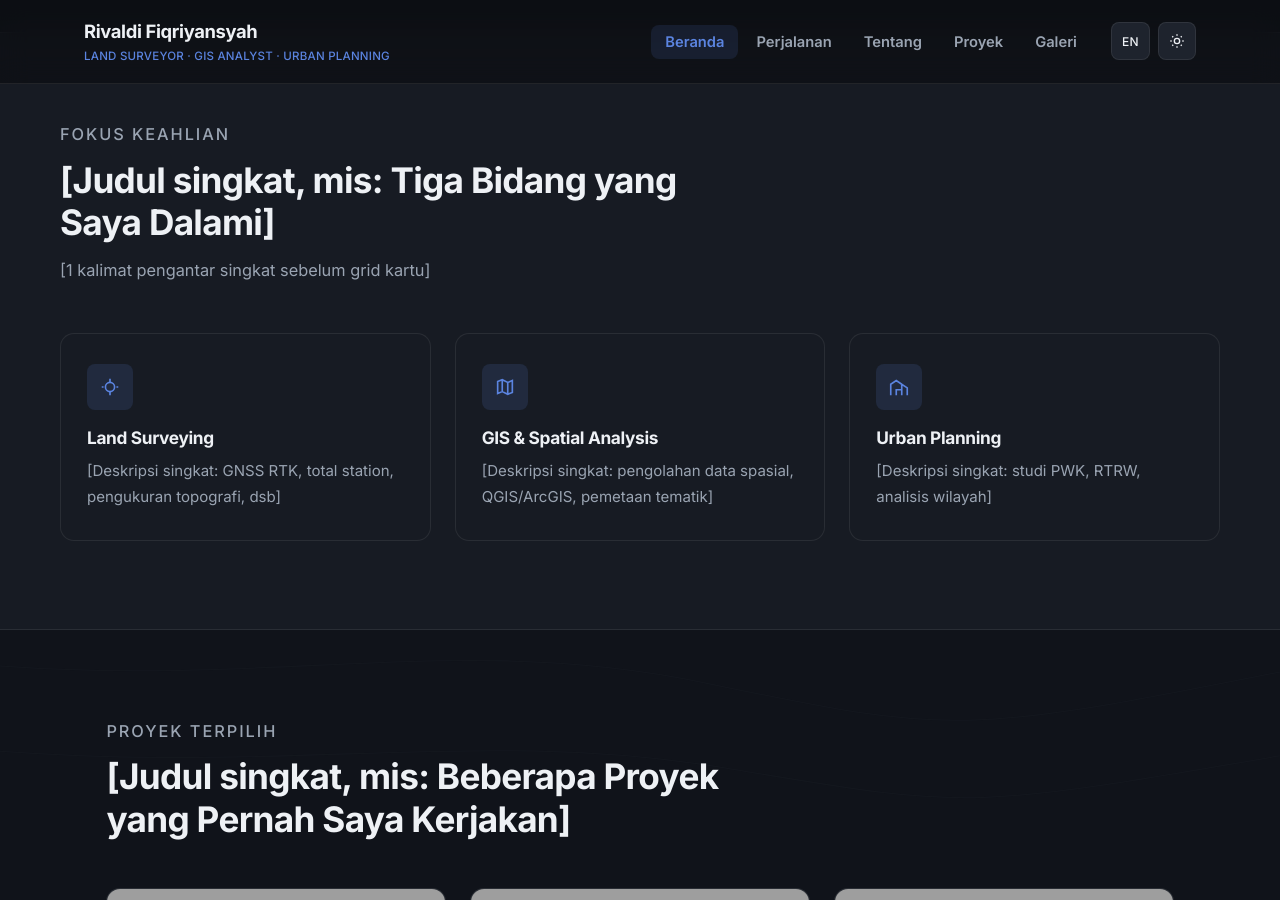
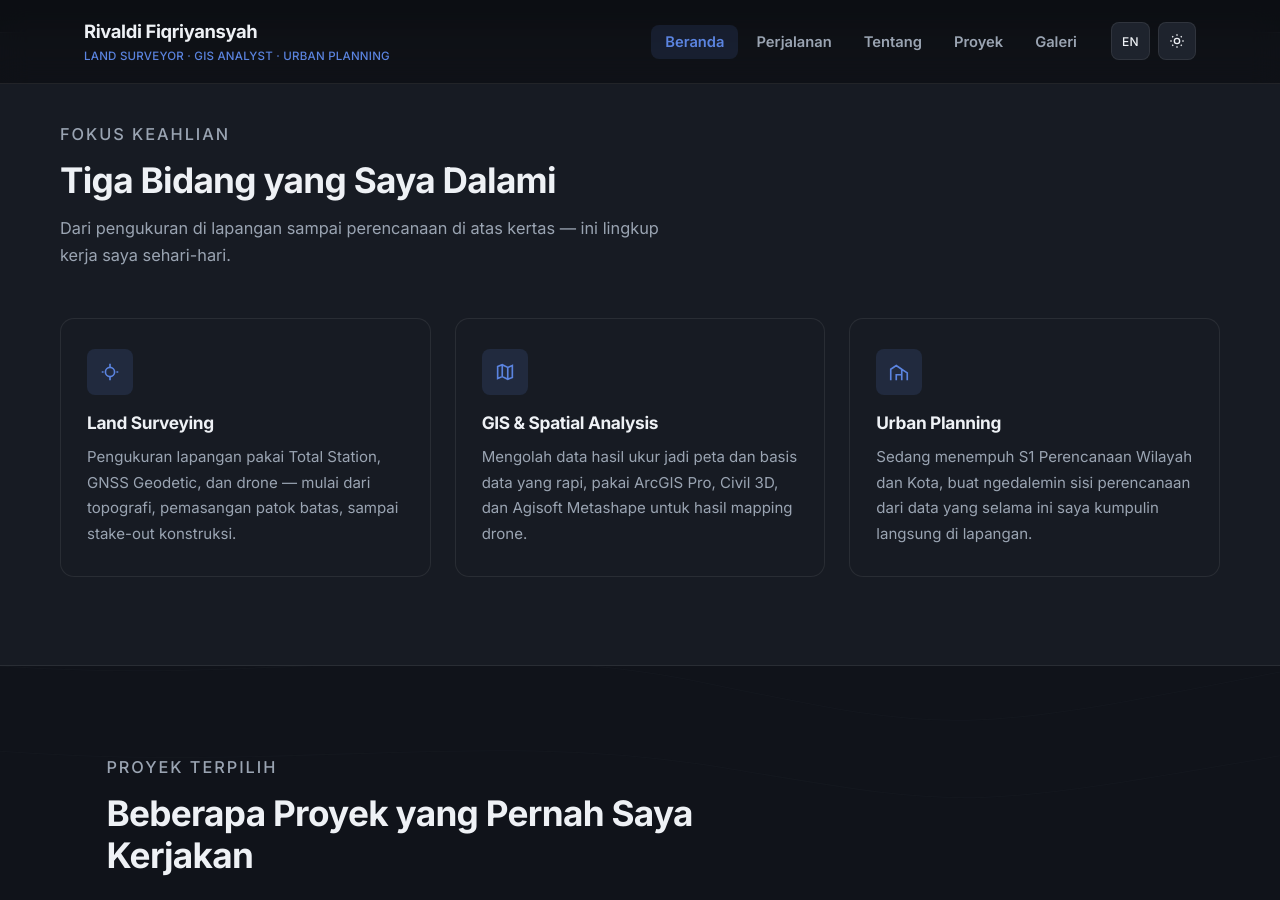
Before and after one commit to RivaldiMpam/RivaldiMpam.github.io, a Jekyll site: the page built from index.md, in a window 1280 px wide and 900 px high, scrolled down 1965 px. Built offline with Jekyll 4.4.1, drawn with Linux system fonts in a browser that asks for light colours; some of the changed text lies outside the part shown; grey boxes are pictures that could not be loaded.

Commit message:
Update index.md

```diff
--- a/index.md
+++ b/index.md
@@ -4,16 +4,11 @@ title: Home
 permalink: /
 ---
 
-<!-- =======================================================
-     1) HERO — full-bleed foto action (misalnya lagi survei
-     di lapangan pakai GNSS/total station). Ganti background-image
-     di bawah. Overlay gelap otomatis biar teks tetap kebaca.
-     ======================================================= -->
-<section class="hero full-bleed" style="background-image: url('/images/hero-lapangan.jpg');">
+<section class="hero full-bleed" style="background-image: url('/images/sampul-banner.jpg');">
   <div class="hero-content">
     <p class="eyebrow hero-eyebrow i18n" data-id="Land Surveyor · GIS Analyst · Urban Planning" data-en="Land Surveyor · GIS Analyst · Urban Planning">Land Surveyor · GIS Analyst · Urban Planning</p>
-    <h1 class="i18n" data-id="[Headline utama — 1 kalimat kuat soal siapa lo]" data-en="[Main headline — one strong line about who you are]">[Headline utama — 1 kalimat kuat soal siapa lo]</h1>
-    <p class="i18n" data-id="[Subheadline 1-2 kalimat: apa yang lo kerjakan sehari-hari dan ke mana arah karier lo]" data-en="[Subheadline, 1-2 sentences: what you do day-to-day and where you're headed]">[Subheadline 1-2 kalimat: apa yang lo kerjakan sehari-hari dan ke mana arah karier lo]</p>
+    <h1 class="i18n" data-id="Surveyor yang Menjembatani Data Lapangan dan Perencanaan Kota" data-en="A Surveyor Bridging Field Data and City Planning">Surveyor yang Menjembatani Data Lapangan dan Perencanaan Kota</h1>
+    <p class="i18n" data-id="Saya mengukur, mengolah, dan menganalisis data spasial untuk mendukung proyek konstruksi dan perencanaan wilayah — mulai dari pengukuran lapangan sampai jadi peta digital yang siap dipakai." data-en="I measure, process, and analyze spatial data to support construction projects and regional planning — from field surveys to ready-to-use digital maps.">Saya mengukur, mengolah, dan menganalisis data spasial untuk mendukung proyek konstruksi dan perencanaan wilayah — mulai dari pengukuran lapangan sampai jadi peta digital yang siap dipakai.</p>
     <div class="hero-actions">
       <a href="/projects/" class="btn btn-primary i18n" data-id="Lihat Proyek" data-en="View Projects">Lihat Proyek</a>
       <a href="/cv/" class="btn btn-outline i18n" data-id="Unduh CV" data-en="Download CV">Unduh CV</a>
@@ -21,47 +16,43 @@ permalink: /
   </div>
 </section>
 
-<!-- =======================================================
-     2) STATS BAR — 4 angka singkat yang nunjukin kredibilitas.
-     Contoh: lama pengalaman, jumlah proyek/titik survei yang
-     udah dikerjain, semester PWK, jumlah tools yang dikuasai.
-     Ganti angka & label sesuai data asli lo.
-     ======================================================= -->
 <section class="stats-bar full-bleed">
   <div class="stats-bar-inner">
     <div class="stat-item">
-      <div class="stat-number">[X+]</div>
-      <div class="stat-label i18n" data-id="Tahun Pengalaman Survei" data-en="Years of Surveying Experience">Tahun Pengalaman Survei</div>
+      <div class="stat-number">3+</div>
+      <div class="stat-label i18n" data-id="Tahun Pengalaman Lapangan" data-en="Years of Field Experience">Tahun Pengalaman Lapangan</div>
     </div>
     <div class="stat-item">
-      <div class="stat-number">[X]</div>
-      <div class="stat-label i18n" data-id="Proyek Dikerjakan" data-en="Projects Completed">Proyek Dikerjakan</div>
+      <div class="stat-number">142 Ha</div>
+      <div class="stat-label i18n" data-id="Area Topografi Tersurvei" data-en="Topographic Area Surveyed">Area Topografi Tersurvei</div>
     </div>
     <div class="stat-item">
-      <div class="stat-number">[Sem. X]</div>
+      <div class="stat-number">Sem. 4</div>
       <div class="stat-label i18n" data-id="S1 Perencanaan Wilayah &amp; Kota" data-en="Urban &amp; Regional Planning, BSc">S1 Perencanaan Wilayah &amp; Kota</div>
     </div>
     <div class="stat-item">
-      <div class="stat-number">[X]</div>
-      <div class="stat-label i18n" data-id="Tools GIS Dikuasai" data-en="GIS Tools Mastered">Tools GIS Dikuasai</div>
+      <div class="stat-number">5+</div>
+      <div class="stat-label i18n" data-id="Instrumen &amp; Software Survei" data-en="Survey Instruments &amp; Software">Instrumen &amp; Software Survei</div>
     </div>
   </div>
 </section>
 
-<!-- =======================================================
-     3) ABOUT / INTRO — dua kolom: teks profil kiri, foto kanan
-     (foto portrait/half-body, bukan foto lapangan action lagi
-     biar ada variasi). Urutan otomatis kebalik di mobile
-     (foto duluan) lewat class .about-media.
-     ======================================================= -->
 <section class="section">
   <div class="section-inner about-grid">
     <div class="about-copy">
       <p class="eyebrow i18n" data-id="Tentang Saya" data-en="About Me">Tentang Saya</p>
-      <h2 class="i18n" data-id="[Judul singkat, mis: Menghubungkan Data Lapangan dengan Perencanaan Kota]" data-en="[Short heading, e.g. Connecting Field Data with City Planning]">[Judul singkat, mis: Menghubungkan Data Lapangan dengan Perencanaan Kota]</h2>
-      <p class="i18n" data-id="[Paragraf 1 — latar belakang: pendidikan Geodesi/Geomatika, peran sekarang sebagai Land Surveyor]" data-en="[Paragraph 1 — background: Geomatics education, current role as a Land Surveyor]">[Paragraf 1 — latar belakang: pendidikan Geodesi/Geomatika, peran sekarang sebagai Land Surveyor]</p>
-      <p class="i18n" data-id="[Paragraf 2 — kenapa lanjut S1 PWK, dan gimana itu nyambung ke kerjaan]" data-en="[Paragraph 2 — why you're pursuing the PWK degree and how it connects to your work]">[Paragraf 2 — kenapa lanjut S1 PWK, dan gimana itu nyambung ke kerjaan]</p>
-      <a href="/cv/" class="btn btn-outline i18n" data-id="Baca Perjalanan Lengkap" data-en="Read Full Journey">Baca Perjalanan Lengkap</a>
+      <h2 class="i18n" data-id="Dari Lapangan ke Perencanaan Wilayah" data-en="From the Field to Regional Planning">Dari Lapangan ke Perencanaan Wilayah</h2>
+      <p class="i18n"
+         data-id="Saya lulusan Teknik Geomatika &amp; Geospasial, dengan pengalaman sebagai surveyor dan pengawas lapangan di berbagai proyek konstruksi. Saya terbiasa mengumpulkan, mengolah, dan menganalisis data spasial pakai berbagai software GIS, perangkat GPS, dan teknologi pemetaan modern lainnya."
+         data-en="I'm a Geomatics &amp; Geospatial Engineering graduate with experience as a surveyor and field supervisor on various construction projects. I'm used to collecting, processing, and analyzing spatial data using GIS software, GPS devices, and other modern mapping technology.">
+        Saya lulusan Teknik Geomatika &amp; Geospasial, dengan pengalaman sebagai surveyor dan pengawas lapangan di berbagai proyek konstruksi. Saya terbiasa mengumpulkan, mengolah, dan menganalisis data spasial pakai berbagai software GIS, perangkat GPS, dan teknologi pemetaan modern lainnya.
+      </p>
+      <p class="i18n"
+         data-id="Sekarang saya bekerja sebagai Land Surveyor di PT Inti Innovaco, sambil menempuh studi S1 Perencanaan Wilayah dan Kota (PWK) di Universitas Terbuka. Minat saya ada di sistem informasi geografis, teknologi perkotaan, dan perencanaan berkelanjutan — dan saya berkomitmen terus mengembangkan keahlian ini ke level yang lebih jauh."
+         data-en="I currently work as a Land Surveyor at PT Inti Innovaco, while pursuing a bachelor's degree in Urban and Regional Planning (PWK) at Universitas Terbuka. My interests lie in geographic information systems, urban technology, and sustainable planning — and I'm committed to keep growing these skills further.">
+        Sekarang saya bekerja sebagai Land Surveyor di PT Inti Innovaco, sambil menempuh studi S1 Perencanaan Wilayah dan Kota (PWK) di Universitas Terbuka. Minat saya ada di sistem informasi geografis, teknologi perkotaan, dan perencanaan berkelanjutan — dan saya berkomitmen terus mengembangkan keahlian ini ke level yang lebih jauh.
+      </p>
+      <a href="/journey/" class="btn btn-outline i18n" data-id="Baca Perjalanan Lengkap" data-en="Read Full Journey">Baca Perjalanan Lengkap</a>
     </div>
     <div class="about-media">
       <img src="/images/foto-profil.jpg" alt="Rivaldi Fiqriyansyah" class="cool-photo">
@@ -69,17 +60,12 @@ permalink: /
   </div>
 </section>
 
-<!-- =======================================================
-     4) FOCUS AREAS — 3 kartu (bukan foto, pakai ikon simpel biar
-     konsisten kayak halaman "Solutions" Esri / lini bisnis Astra).
-     Ganti judul & deskripsi tiap kartu.
-     ======================================================= -->
 <section class="section section-alt full-bleed">
   <div class="section-inner">
     <div class="section-header">
       <p class="eyebrow i18n" data-id="Fokus Keahlian" data-en="Areas of Focus">Fokus Keahlian</p>
-      <h2 class="i18n" data-id="[Judul singkat, mis: Tiga Bidang yang Saya Dalami]" data-en="[Short heading, e.g. Three Areas I Work In]">[Judul singkat, mis: Tiga Bidang yang Saya Dalami]</h2>
-      <p class="i18n" data-id="[1 kalimat pengantar singkat sebelum grid kartu]" data-en="[One short intro sentence before the card grid]">[1 kalimat pengantar singkat sebelum grid kartu]</p>
+      <h2 class="i18n" data-id="Tiga Bidang yang Saya Dalami" data-en="Three Areas I Work In">Tiga Bidang yang Saya Dalami</h2>
+      <p class="i18n" data-id="Dari pengukuran di lapangan sampai perencanaan di atas kertas — ini lingkup kerja saya sehari-hari." data-en="From measuring in the field to planning on paper — this is my day-to-day scope of work.">Dari pengukuran di lapangan sampai perencanaan di atas kertas — ini lingkup kerja saya sehari-hari.</p>
     </div>
     <div class="focus-grid">
       <div class="focus-card">
@@ -87,105 +73,91 @@ permalink: /
           <svg viewBox="0 0 24 24" fill="none" stroke="currentColor" stroke-width="1.8"><path d="M12 3v4M12 21v-4M5 12H3M21 12h-2"/><circle cx="12" cy="12" r="5"/></svg>
         </div>
         <h3 class="i18n" data-id="Land Surveying" data-en="Land Surveying">Land Surveying</h3>
-        <p class="i18n" data-id="[Deskripsi singkat: GNSS RTK, total station, pengukuran topografi, dsb]" data-en="[Short description: GNSS RTK, total station, topographic surveying, etc]">[Deskripsi singkat: GNSS RTK, total station, pengukuran topografi, dsb]</p>
+        <p class="i18n" data-id="Pengukuran lapangan pakai Total Station, GNSS Geodetic, dan drone — mulai dari topografi, pemasangan patok batas, sampai stake-out konstruksi." data-en="Field surveying with Total Station, Geodetic GNSS, and drones — from topographic surveys and boundary staking to construction stake-out.">Pengukuran lapangan pakai Total Station, GNSS Geodetic, dan drone — mulai dari topografi, pemasangan patok batas, sampai stake-out konstruksi.</p>
       </div>
       <div class="focus-card">
         <div class="focus-icon">
           <svg viewBox="0 0 24 24" fill="none" stroke="currentColor" stroke-width="1.8"><path d="M9 4v13M15 7v13M4 6l5-2 6 3 5-2v13l-5 2-6-3-5 2Z"/></svg>
         </div>
         <h3 class="i18n" data-id="GIS &amp; Spatial Analysis" data-en="GIS &amp; Spatial Analysis">GIS &amp; Spatial Analysis</h3>
-        <p class="i18n" data-id="[Deskripsi singkat: pengolahan data spasial, QGIS/ArcGIS, pemetaan tematik]" data-en="[Short description: spatial data processing, QGIS/ArcGIS, thematic mapping]">[Deskripsi singkat: pengolahan data spasial, QGIS/ArcGIS, pemetaan tematik]</p>
+        <p class="i18n" data-id="Mengolah data hasil ukur jadi peta dan basis data yang rapi, pakai ArcGIS Pro, Civil 3D, dan Agisoft Metashape untuk hasil mapping drone." data-en="Turning raw survey data into clean maps and databases, using ArcGIS Pro, Civil 3D, and Agisoft Metashape for drone mapping output.">Mengolah data hasil ukur jadi peta dan basis data yang rapi, pakai ArcGIS Pro, Civil 3D, dan Agisoft Metashape untuk hasil mapping drone.</p>
       </div>
       <div class="focus-card">
         <div class="focus-icon">
           <svg viewBox="0 0 24 24" fill="none" stroke="currentColor" stroke-width="1.8"><path d="M3 21V9l6-4 6 4v12M9 21v-6h6v6M15 21V9l6 4v8"/></svg>
         </div>
         <h3 class="i18n" data-id="Urban Planning" data-en="Urban Planning">Urban Planning</h3>
-        <p class="i18n" data-id="[Deskripsi singkat: studi PWK, RTRW, analisis wilayah]" data-en="[Short description: PWK coursework, spatial plans, regional analysis]">[Deskripsi singkat: studi PWK, RTRW, analisis wilayah]</p>
+        <p class="i18n" data-id="Sedang menempuh S1 Perencanaan Wilayah dan Kota, buat ngedalemin sisi perencanaan dari data yang selama ini saya kumpulin langsung di lapangan." data-en="Currently pursuing a degree in Urban and Regional Planning, to go deeper into the planning side of the data I've been collecting in the field.">Sedang menempuh S1 Perencanaan Wilayah dan Kota, buat ngedalemin sisi perencanaan dari data yang selama ini saya kumpulin langsung di lapangan.</p>
       </div>
     </div>
   </div>
 </section>
 
-<!-- =======================================================
-     5) FEATURED WORK — 3 proyek unggulan, tiap kartu 1 foto/
-     screenshot peta (rasio 4:3, otomatis di-crop). Tambah lebih
-     dari 3 kartu kalau perlu, gridnya bakal wrap otomatis.
-     Link tiap kartu ke halaman /projects/ detail masing-masing.
-     ======================================================= -->
 <section class="section">
   <div class="section-inner">
     <div class="section-header">
       <p class="eyebrow i18n" data-id="Proyek Terpilih" data-en="Featured Work">Proyek Terpilih</p>
-      <h2 class="i18n" data-id="[Judul singkat, mis: Beberapa Proyek yang Pernah Saya Kerjakan]" data-en="[Short heading, e.g. A Few Projects I've Worked On]">[Judul singkat, mis: Beberapa Proyek yang Pernah Saya Kerjakan]</h2>
+      <h2 class="i18n" data-id="Beberapa Proyek yang Pernah Saya Kerjakan" data-en="A Few Projects I've Worked On">Beberapa Proyek yang Pernah Saya Kerjakan</h2>
     </div>
     <div class="work-grid">
-      <a href="/projects/proyek-1/" class="work-card">
-        <img src="/images/proyek-1.jpg" alt="[Nama proyek 1]" class="work-card-img">
+      <a href="/software/arcgis/digitasi/" class="work-card">
+        <img src="/images/software/georeference-pdf.jpg" alt="Spatial Data Recovery" class="work-card-img">
         <div class="work-card-body">
-          <div class="work-card-tag i18n" data-id="Land Surveying" data-en="Land Surveying">Land Surveying</div>
-          <h3 class="i18n" data-id="[Nama Proyek 1]" data-en="[Project 1 Name]">[Nama Proyek 1]</h3>
-          <p class="i18n" data-id="[1 kalimat ringkas hasil/scope proyek]" data-en="[One short sentence on scope/result]">[1 kalimat ringkas hasil/scope proyek]</p>
+          <div class="work-card-tag i18n" data-id="GIS &amp; Spatial Analysis" data-en="GIS &amp; Spatial Analysis">GIS &amp; Spatial Analysis</div>
+          <h3 class="i18n" data-id="Spatial Data Recovery" data-en="Spatial Data Recovery">Spatial Data Recovery</h3>
+          <p class="i18n" data-id="Menyelamatkan data 60 bidang lahan (10,7 ha) yang hilang, lewat digitasi dan georeferencing peta lama." data-en="Recovering 60 land parcels (10.7 ha) of missing data through digitizing and georeferencing an old map.">Menyelamatkan data 60 bidang lahan (10,7 ha) yang hilang, lewat digitasi dan georeferencing peta lama.</p>
         </div>
       </a>
-      <a href="/projects/proyek-2/" class="work-card">
-        <img src="/images/proyek-2.jpg" alt="[Nama proyek 2]" class="work-card-img">
+      <a href="/software/arcgis/model-builder/" class="work-card">
+        <img src="/images/software/hasil-peta-topografi.jpg" alt="Peta Topografi Kecamatan" class="work-card-img">
+        <div class="work-card-body">
+          <div class="work-card-tag i18n" data-id="Urban Planning" data-en="Urban Planning">Urban Planning</div>
+          <h3 class="i18n" data-id="Peta Topografi Kecamatan" data-en="Sub-District Topographic Map">Peta Topografi Kecamatan</h3>
+          <p class="i18n" data-id="Membuat peta topografi tingkat kecamatan pakai data DEMNAS BIG, buat mendukung tahap awal perencanaan tata ruang." data-en="Producing a sub-district-level topographic map using BIG's DEMNAS data, to support early-stage spatial planning.">Membuat peta topografi tingkat kecamatan pakai data DEMNAS BIG, buat mendukung tahap awal perencanaan tata ruang.</p>
+        </div>
+      </a>
+      <a href="/software/arcgis/model-builder/" class="work-card">
+        <img src="/images/software/modelbuilder-workflow.jpg" alt="Otomatisasi ModelBuilder" class="work-card-img">
         <div class="work-card-body">
           <div class="work-card-tag i18n" data-id="GIS &amp; Spatial Analysis" data-en="GIS &amp; Spatial Analysis">GIS &amp; Spatial Analysis</div>
-          <h3 class="i18n" data-id="[Nama Proyek 2]" data-en="[Project 2 Name]">[Nama Proyek 2]</h3>
-          <p class="i18n" data-id="[1 kalimat ringkas hasil/scope proyek]" data-en="[One short sentence on scope/result]">[1 kalimat ringkas hasil/scope proyek]</p>
-        </div>
-      </a>
-      <a href="/projects/proyek-3/" class="work-card">
-        <img src="/images/proyek-3.jpg" alt="[Nama proyek 3]" class="work-card-img">
-        <div class="work-card-body">
-          <div class="work-card-tag i18n" data-id="Urban Planning" data-en="Urban Planning">Urban Planning</div>
-          <h3 class="i18n" data-id="[Nama Proyek 3]" data-en="[Project 3 Name]">[Nama Proyek 3]</h3>
-          <p class="i18n" data-id="[1 kalimat ringkas hasil/scope proyek]" data-en="[One short sentence on scope/result]">[1 kalimat ringkas hasil/scope proyek]</p>
+          <h3 class="i18n" data-id="Otomatisasi ModelBuilder" data-en="ModelBuilder Automation">Otomatisasi ModelBuilder</h3>
+          <p class="i18n" data-id="Merancang alur kerja otomatis di ArcGIS Pro biar proses ekstraksi topografi lebih cepat dan bisa dipakai ulang." data-en="Designing an automated ArcGIS Pro workflow to make topographic extraction faster and reusable.">Merancang alur kerja otomatis di ArcGIS Pro biar proses ekstraksi topografi lebih cepat dan bisa dipakai ulang.</p>
         </div>
       </a>
     </div>
   </div>
 </section>
 
-<!-- =======================================================
-     6) JOURNEY / TIMELINE — milestone singkat (bukan foto),
-     3-5 titik cukup: mulai kuliah Geodesi, kerja pertama,
-     mulai PWK, dst. Sesuaikan tanggal & isinya.
-     ======================================================= -->
 <section class="section section-alt full-bleed">
   <div class="section-inner" style="max-width: 760px;">
     <div class="section-header">
       <p class="eyebrow i18n" data-id="Perjalanan" data-en="Journey">Perjalanan</p>
-      <h2 class="i18n" data-id="[Judul singkat, mis: Titik-Titik Penting]" data-en="[Short heading, e.g. Key Milestones]">[Judul singkat, mis: Titik-Titik Penting]</h2>
+      <h2 class="i18n" data-id="Titik-Titik Penting" data-en="Key Milestones">Titik-Titik Penting</h2>
     </div>
     <div class="timeline">
       <div class="timeline-item">
-        <div class="timeline-date">[Tahun]</div>
-        <h3 class="i18n" data-id="[Milestone 1]" data-en="[Milestone 1]">[Milestone 1]</h3>
-        <p class="i18n" data-id="[Deskripsi singkat 1-2 kalimat]" data-en="[Short 1-2 sentence description]">[Deskripsi singkat 1-2 kalimat]</p>
+        <div class="timeline-date">2022</div>
+        <h3 class="i18n" data-id="Magang di PT Kalimantan Industrial Park Indonesia" data-en="Internship at PT Kalimantan Industrial Park Indonesia">Magang di PT Kalimantan Industrial Park Indonesia</h3>
+        <p class="i18n" data-id="Langkah pertama sebagai Asisten GIS Analis, mengolah data lahan dan belajar dasar-dasar pemetaan lapangan." data-en="First step as a GIS Analyst Assistant, processing land data and learning the basics of field mapping.">Langkah pertama sebagai Asisten GIS Analis, mengolah data lahan dan belajar dasar-dasar pemetaan lapangan.</p>
       </div>
       <div class="timeline-item">
-        <div class="timeline-date">[Tahun]</div>
-        <h3 class="i18n" data-id="[Milestone 2]" data-en="[Milestone 2]">[Milestone 2]</h3>
-        <p class="i18n" data-id="[Deskripsi singkat 1-2 kalimat]" data-en="[Short 1-2 sentence description]">[Deskripsi singkat 1-2 kalimat]</p>
+        <div class="timeline-date">2022 – 2025</div>
+        <h3 class="i18n" data-id="Asisten Surveyor, lalu Surveyor di PT KIPI" data-en="Surveyor Assistant, then Surveyor at PT KIPI">Asisten Surveyor, lalu Surveyor di PT KIPI</h3>
+        <p class="i18n" data-id="Berkembang dari pengukuran lahan masyarakat sampai mengawasi land development area industri seluas ratusan hektare." data-en="Grew from community land surveys to supervising land development across hundreds of hectares of industrial area.">Berkembang dari pengukuran lahan masyarakat sampai mengawasi land development area industri seluas ratusan hektare.</p>
       </div>
       <div class="timeline-item">
-        <div class="timeline-date">[Tahun]</div>
-        <h3 class="i18n" data-id="[Milestone 3]" data-en="[Milestone 3]">[Milestone 3]</h3>
-        <p class="i18n" data-id="[Deskripsi singkat 1-2 kalimat]" data-en="[Short 1-2 sentence description]">[Deskripsi singkat 1-2 kalimat]</p>
+        <div class="timeline-date">2026 – Sekarang</div>
+        <h3 class="i18n" data-id="Land Surveyor di PT Inti Innovaco, sambil kuliah PWK" data-en="Land Surveyor at PT Inti Innovaco, while studying PWK">Land Surveyor di PT Inti Innovaco, sambil kuliah PWK</h3>
+        <p class="i18n" data-id="Kembali ke Bogor, kerja mandiri tanpa tim, sambil mulai serius menekuni jalur perencanaan wilayah dan kota." data-en="Back in Bogor, working independently without a team, while starting to seriously pursue the urban and regional planning path.">Kembali ke Bogor, kerja mandiri tanpa tim, sambil mulai serius menekuni jalur perencanaan wilayah dan kota.</p>
       </div>
     </div>
   </div>
 </section>
 
-<!-- =======================================================
-     7) CTA BAND — penutup sebelum footer, ajakan kontak.
-     ======================================================= -->
 <section class="cta-band full-bleed">
   <div class="section-inner">
-    <h2 class="i18n" data-id="[Ajakan singkat, mis: Tertarik Kolaborasi?]" data-en="[Short call to action, e.g. Interested in Working Together?]">[Ajakan singkat, mis: Tertarik Kolaborasi?]</h2>
-    <p class="i18n" data-id="[1 kalimat pendukung sebelum tombol kontak]" data-en="[One supporting sentence before the contact buttons]">[1 kalimat pendukung sebelum tombol kontak]</p>
+    <h2 class="i18n" data-id="Tertarik Kolaborasi?" data-en="Interested in Working Together?">Tertarik Kolaborasi?</h2>
+    <p class="i18n" data-id="Terbuka buat ngobrolin proyek survei, pemetaan, atau riset spasial. Hubungi saya lewat email atau LinkedIn." data-en="Open to talk about survey, mapping, or spatial research projects. Reach out via email or LinkedIn.">Terbuka buat ngobrolin proyek survei, pemetaan, atau riset spasial. Hubungi saya lewat email atau LinkedIn.</p>
     <div class="cta-actions">
       <a href="mailto:rivaldifiqriyansah@gmail.com" class="btn btn-primary i18n" data-id="Hubungi Saya" data-en="Get in Touch">Hubungi Saya</a>
       <a href="https://linkedin.com/in/rivaldifiqriyansyah" target="_blank" rel="noopener" class="btn btn-outline">LinkedIn</a>
```
